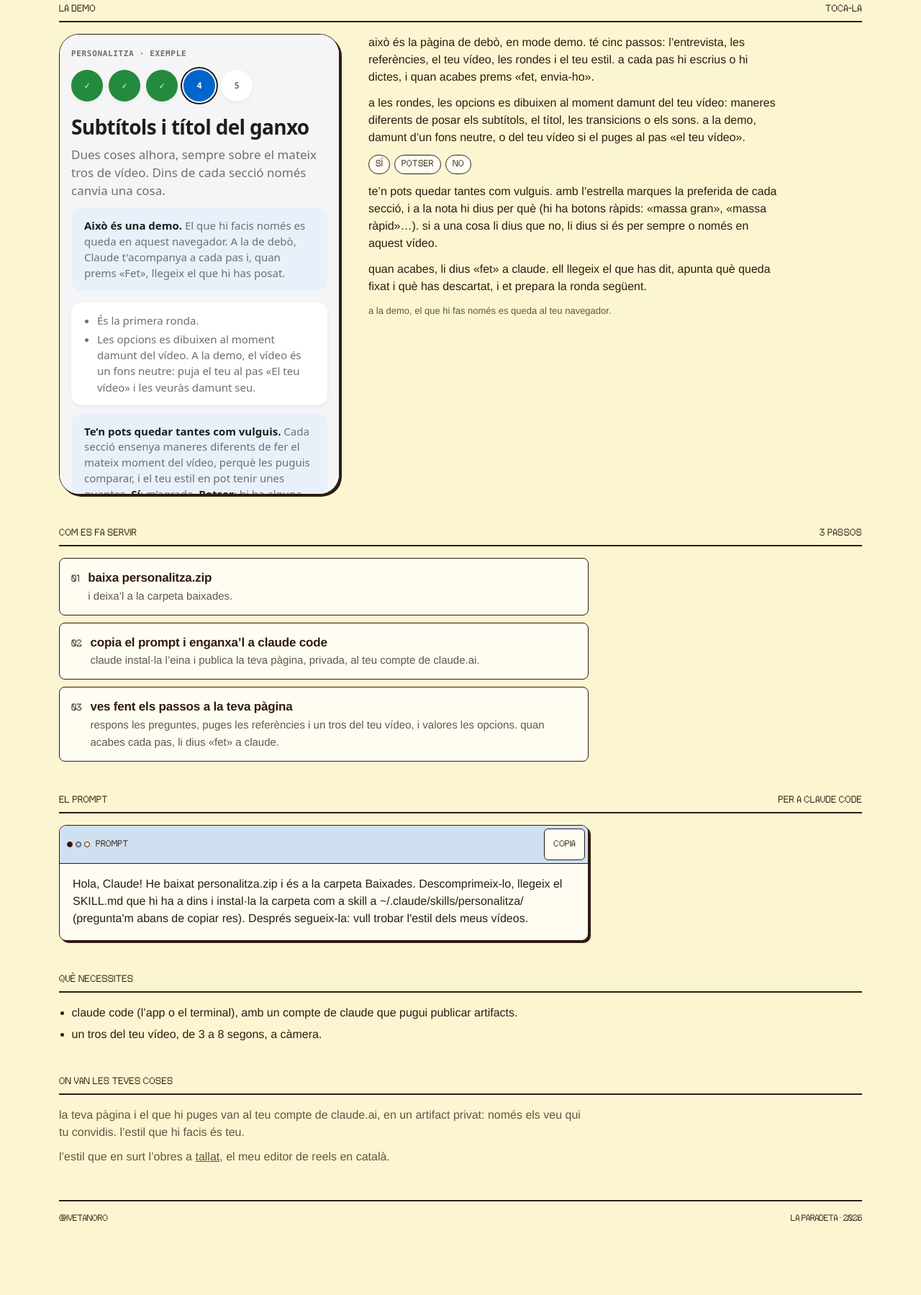
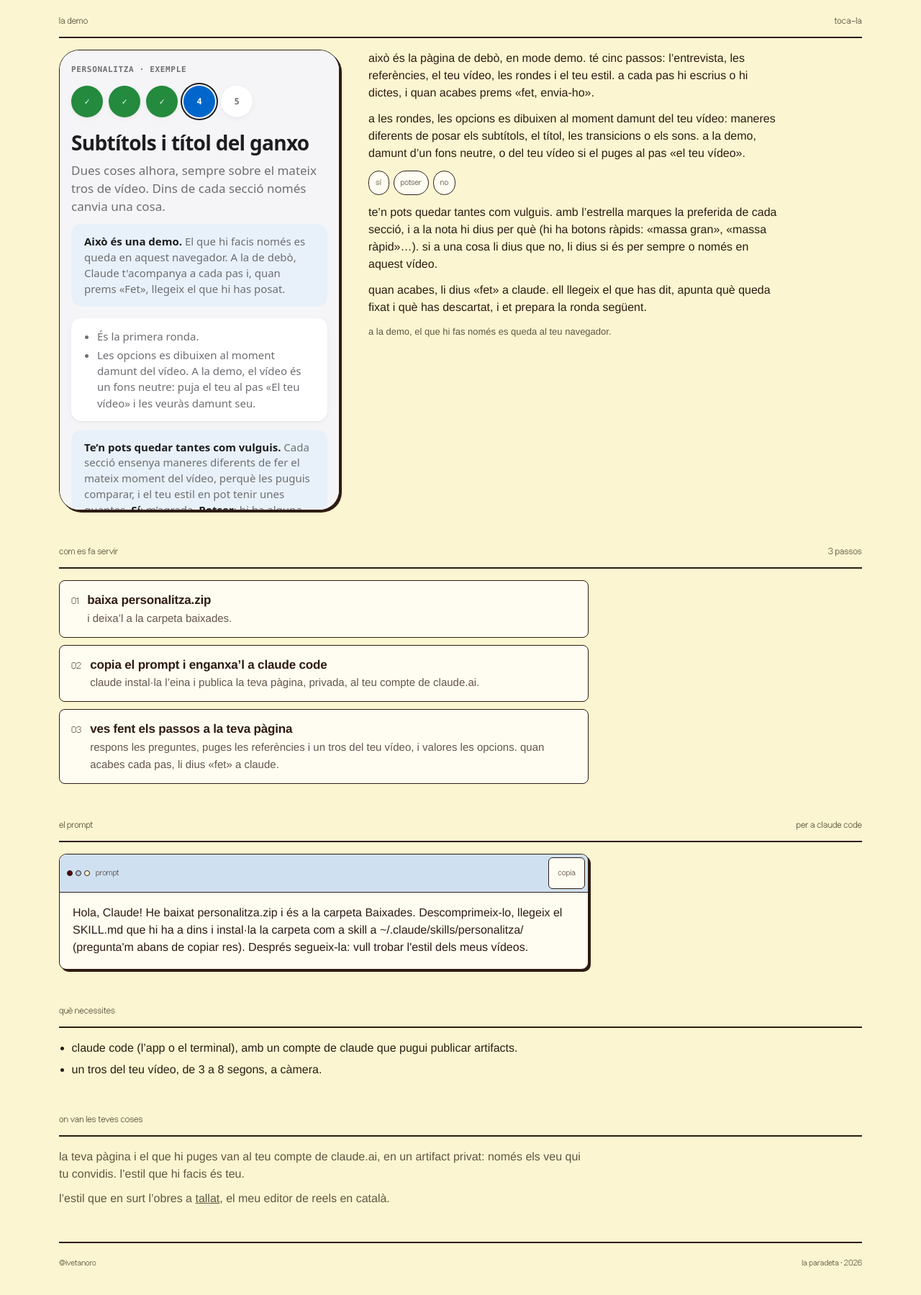
Before and after one commit to ivetanoro/ivetanoro.github.io, a plain HTML site: page personalitza/index.html in a window 1280 px wide. Shown: the part 592-2391 px from the top of the page at 72% size. Before the commit the page ends 2325 px from the top, so only its background shows below. Drawn offline with nearby package versions, Linux system fonts and the light colour scheme.

Commit message:
personalitza i semàfor: la NeueBit substitueix la Bitroad (etiquetes i barra, en minúscula i a la mida de la marca)

```diff
--- a/personalitza/index.html
+++ b/personalitza/index.html
@@ -8,14 +8,14 @@
 <meta property="og:title" content="el creador de marca · personalitza">
 <meta property="og:description" content="troba l'estil dels teus vídeos, ronda a ronda.">
 <meta name="theme-color" content="#FBF6D1">
-<link rel="preload" href="../fonts/BitroadMono-Regular.woff2" as="font" type="font/woff2" crossorigin>
+<link rel="preload" href="../fonts/NeueBit-Regular.woff2" as="font" type="font/woff2" crossorigin>
 <style>
-  @font-face { font-family:"BitroadMono"; src:url("../fonts/BitroadMono-Regular.woff2") format("woff2"); font-display:swap; }
+  @font-face { font-family:"NeueBit"; src:url("../fonts/NeueBit-Regular.woff2") format("woff2"); font-weight:400; font-display:swap; }
   :root {
     --butter:#FBF6D1; --paper:#FFFDF2; --blue:#ACCAE6; --blue-soft:#CFE0F0; --ox:#4C050C; --esp:#2F1B11;
     --muted:rgba(47,27,17,.74); --line:rgba(47,27,17,.16);
     --sans:"Helvetica Neue", Helvetica, Arial, sans-serif;
-    --mono:"BitroadMono", "SF Mono", ui-monospace, monospace;
+    --mono:"NeueBit", "SF Mono", ui-monospace, monospace;
     --vora:1.5px solid var(--esp); --ombra:3px 3px 0 var(--esp);
   }
   * { box-sizing:border-box; }
@@ -27,7 +27,7 @@
   a:focus-visible, button:focus-visible { outline:2px solid var(--ox); outline-offset:3px; }
 
   .bar { display:grid; grid-template-columns:1.3fr 1fr 1fr; border-bottom:2px solid var(--esp);
-         font-family:var(--mono); font-size:11px; letter-spacing:.02em; text-transform:uppercase; padding-top:env(safe-area-inset-top, 0px); }
+         font-family:var(--mono); font-size:16px; letter-spacing:0; text-transform:lowercase; padding-top:env(safe-area-inset-top, 0px); }
   .bar > * { padding:12px 16px; min-height:44px; border-right:1px solid var(--esp); text-decoration:none; white-space:nowrap; overflow:hidden; text-overflow:ellipsis; }
   .bar > :last-child { border-right:0; text-align:right; }
   .bar .curt { display:none; }
@@ -40,7 +40,7 @@
   .sel { position:relative; background:var(--blue); padding:0 .04em; margin:0 .01em 0 -.04em; }
   .sel::before, .sel::after { content:""; position:absolute; width:2px; background:var(--esp); top:-.06em; bottom:-.08em; }
   .sel::before { left:-1px; } .sel::after { right:-1px; }
-  .sobrenom { margin:18px 0 0; font-family:var(--mono); font-size:13px; text-transform:uppercase; letter-spacing:.04em; color:var(--muted); }
+  .sobrenom { margin:18px 0 0; font-family:var(--mono); font-size:19px; text-transform:lowercase; letter-spacing:0; color:var(--muted); }
   .lema { margin:24px 0 0; font-size:17px; line-height:1.45; color:var(--muted); max-width:36ch; }
 
   .btn { display:inline-flex; align-items:center; justify-content:space-between; gap:10px; min-height:44px; width:100%;
@@ -55,7 +55,7 @@
   .cta .petit { margin:2px 0 0; font-size:13px; color:var(--muted); }
 
   .sec { display:flex; justify-content:space-between; align-items:baseline; gap:12px; margin:44px 0 16px; padding-bottom:8px;
-         border-bottom:2px solid var(--esp); font-family:var(--mono); font-weight:400; font-size:12px; text-transform:uppercase; letter-spacing:.03em; }
+         border-bottom:2px solid var(--esp); font-family:var(--mono); font-weight:400; font-size:18px; text-transform:lowercase; letter-spacing:0; }
 
   /* la demo: la pàgina de debò, dins d'un mòbil */
   .demo { display:grid; gap:24px; align-items:start; grid-template-columns:minmax(0, 1fr); }
@@ -65,26 +65,26 @@
   .demo-text { display:grid; gap:12px; max-width:36rem; font-size:16px; }
   .demo-text p { margin:0; }
   .valoracions { display:flex; flex-wrap:wrap; gap:6px; margin:0; padding:0; list-style:none; }
-  .valoracions li { font-family:var(--mono); font-size:11px; text-transform:uppercase; letter-spacing:.04em; padding:4px 9px;
+  .valoracions li { font-family:var(--mono); font-size:16px; text-transform:lowercase; letter-spacing:0; padding:4px 9px;
                     border:1.2px solid var(--esp); border-radius:999px; background:var(--paper); }
   .nota { margin:0; font-size:13px; color:var(--muted); }
 
   .passos { margin:0; padding:0; list-style:none; display:grid; gap:10px; counter-reset:pas; max-width:46rem; }
   .passos li { counter-increment:pas; display:grid; grid-template-columns:auto 1fr; gap:12px; align-items:baseline;
                padding:14px 16px; border:var(--vora); border-radius:8px; background:var(--paper); }
-  .passos li::before { content:counter(pas, decimal-leading-zero); font-family:var(--mono); font-size:12px; }
+  .passos li::before { content:counter(pas, decimal-leading-zero); font-family:var(--mono); font-size:18px; }
   .passos strong { display:block; font-size:17px; letter-spacing:-.01em; }
   .passos span { color:var(--muted); font-size:15px; }
 
   .prompt { position:relative; max-width:46rem; border:var(--vora); border-radius:10px; background:var(--paper); box-shadow:var(--ombra); overflow:hidden; }
   .prompt-barra { display:flex; align-items:center; gap:8px; padding:4px 4px 4px 10px; background:var(--blue-soft); border-bottom:var(--vora);
-                  font-family:var(--mono); font-size:11px; text-transform:uppercase; letter-spacing:.03em; }
+                  font-family:var(--mono); font-size:16px; text-transform:lowercase; letter-spacing:0; }
   .punts { display:flex; gap:4px; }
   .punts i { width:8px; height:8px; border-radius:50%; border:1.2px solid var(--esp); background:var(--butter); }
   .punts i:first-child { background:var(--ox); }
   .punts i:nth-child(2) { background:var(--blue); }
   .copia { margin-left:auto; min-height:44px; padding:0 12px; border:1.2px solid var(--esp); border-radius:6px; background:var(--paper);
-           font-family:var(--mono); font-size:11px; text-transform:uppercase; letter-spacing:.03em; cursor:pointer; }
+           font-family:var(--mono); font-size:16px; text-transform:lowercase; letter-spacing:0; cursor:pointer; }
   .copia:hover { background:var(--blue); }
   .prompt p { margin:0; padding:16px 18px 18px; font-size:16px; line-height:1.5; user-select:all; -webkit-user-select:all; }
 
@@ -93,7 +93,7 @@
   .text + .text { margin-top:10px; }
 
   footer { max-width:1180px; margin:0 auto; padding:16px max(16px, env(safe-area-inset-right, 0px)) calc(32px + env(safe-area-inset-bottom, 0px)) max(16px, env(safe-area-inset-left, 0px));
-           border-top:2px solid var(--esp); display:flex; flex-wrap:wrap; gap:8px 16px; justify-content:space-between; font-family:var(--mono); font-size:11px; text-transform:uppercase; }
+           border-top:2px solid var(--esp); display:flex; flex-wrap:wrap; gap:8px 16px; justify-content:space-between; font-family:var(--mono); font-size:16px; text-transform:lowercase; }
   footer a { text-decoration:none; }
 
   @media (min-width: 860px) {
```
Also changed, not shown: semafor/index.html (+6 -6 lines), 1 other file.
